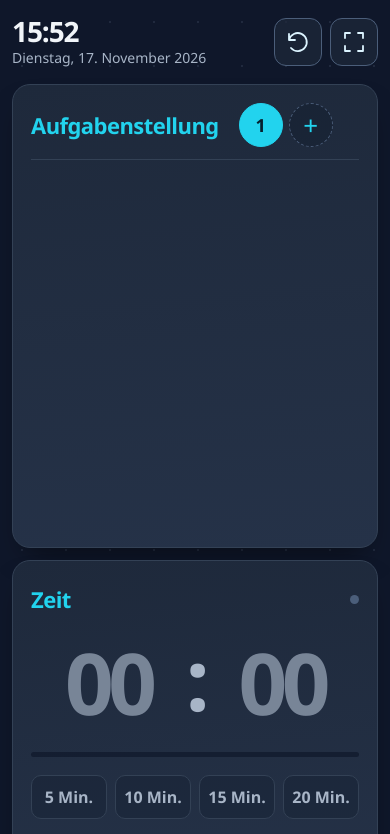
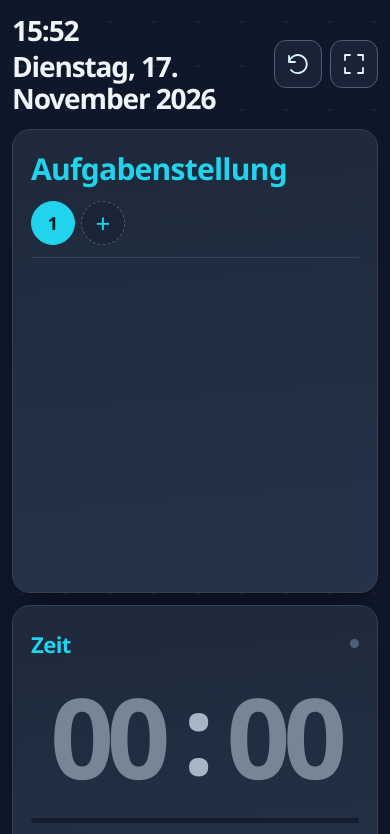
Before and after one commit to manos-informatik/Tools, a plain HTML site: page Klassentafel/index.html in a window 390 px wide. Shown: the top 834 px of the page. Drawn offline with Linux system fonts and the light colour scheme.

Commit message:
Bessere Größen

```diff
--- a/Klassentafel/style.css
+++ b/Klassentafel/style.css
@@ -20,7 +20,7 @@
   --focus: 0 0 0 3px rgba(34, 211, 238, .3);
   --radius: 18px;
   --page-gap: clamp(14px, 1.6vw, 30px);
-  --panel-padding: clamp(20px, 2vw, 36px);
+  --panel-padding: clamp(18px, 1.6vw, 28px);
 }
 
 * { box-sizing: border-box; }
@@ -80,9 +80,9 @@ svg {
 .topbar-actions { display: flex; align-items: center; gap: 8px; flex-shrink: 0; }
 
 .clock { display: flex; align-items: center; gap: clamp(16px, 1.8vw, 32px); min-width: 0; }
-.clock-time { font-size: clamp(30px, 2.8vw, 48px); font-weight: 650; font-variant-numeric: tabular-nums; line-height: 1; letter-spacing: -.04em; }
-.clock-divider { width: 1px; height: 26px; background: var(--border); }
-.clock-date { color: var(--muted); font-size: clamp(16px, 1.4vw, 24px); }
+.clock-time, .clock-date { font-size: clamp(30px, 2.8vw, 48px); font-weight: 650; line-height: 1.15; letter-spacing: -.04em; }
+.clock-time { flex-shrink: 0; font-variant-numeric: tabular-nums; }
+.clock-divider { width: 1px; height: 1.8em; background: var(--border); flex-shrink: 0; }
 
 .board {
   flex: 1;
@@ -108,6 +108,7 @@ svg {
 .panel-heading { display: flex; align-items: center; justify-content: space-between; gap: 12px; min-height: 44px; flex-shrink: 0; }
 h2 { margin: 0; color: var(--primary); font-size: clamp(22px, 1.7vw, 32px); font-weight: 650; letter-spacing: -.025em; }
 .task-panel { grid-row: 1 / -1; }
+.task-panel h2 { font-size: clamp(30px, 2.5vw, 44px); }
 .task-panel .panel-heading { padding-bottom: clamp(16px, 2vh, 28px); border-bottom: 1px solid var(--border); }
 .task-heading-main { display: flex; align-items: center; flex-wrap: wrap; gap: 12px 20px; min-width: 0; }
 .task-switcher { display: flex; flex-wrap: wrap; gap: 6px; min-width: 0; }
@@ -139,7 +140,7 @@ h2 { margin: 0; color: var(--primary); font-size: clamp(22px, 1.7vw, 32px); font
   flex: 1;
   width: 100%;
   min-height: 0;
-  margin-top: clamp(20px, 3vh, 40px);
+  margin-top: clamp(16px, 2vh, 28px);
   padding: 4px;
   border: 0;
   border-radius: 4px;
@@ -147,9 +148,9 @@ h2 { margin: 0; color: var(--primary); font-size: clamp(22px, 1.7vw, 32px); font
   resize: none;
   background: transparent;
   color: var(--text);
-  font-size: 64px;
+  font-size: 80px;
   font-weight: 600;
-  line-height: 1.26;
+  line-height: 1.15;
   letter-spacing: -.025em;
   overflow-wrap: anywhere;
   tab-size: 4;
@@ -189,14 +190,14 @@ h2 { margin: 0; color: var(--primary); font-size: clamp(22px, 1.7vw, 32px); font
 
 .timer-panel { container-type: inline-size; }
 .timer-body { flex: 1; display: flex; flex-direction: column; justify-content: center; gap: clamp(14px, 2.2vh, 26px); min-height: 0; padding-top: 10px; }
-.timer-face { width: 100%; font-variant-numeric: tabular-nums; font-size: clamp(64px, 7.5vw, 150px); font-size: clamp(60px, 25cqi, 150px); line-height: 1.15; letter-spacing: -.065em; font-weight: 650; }
+.timer-face { width: 100%; font-variant-numeric: tabular-nums; font-size: clamp(80px, 10vw, 220px); font-size: clamp(80px, 34cqi, 220px); line-height: 1.05; letter-spacing: -.065em; font-weight: 650; }
 .timer-editor { display: grid; grid-template-columns: minmax(0, 1fr) auto minmax(0, 1fr); align-items: center; }
 .timer-editor input { width: 100%; padding: 0; border: 0; border-radius: 6px; color: inherit; background: transparent; text-align: center; font: inherit; letter-spacing: inherit; appearance: textfield; -moz-appearance: textfield; }
 .timer-editor input::-webkit-inner-spin-button, .timer-editor input::-webkit-outer-spin-button { -webkit-appearance: none; margin: 0; }
 .timer-editor input::placeholder { color: var(--muted); opacity: .65; }
 .timer-colon { color: var(--muted); padding-bottom: .08em; }
 .timer-display { display: block; width: 100%; text-align: center; white-space: nowrap; }
-.timer-face.has-hours { font-size: 21cqi; }
+.timer-face.has-hours { font-size: 28cqi; }
 .timer-progress { height: 5px; overflow: hidden; border-radius: 999px; background: rgba(15, 23, 42, .7); }
 .timer-progress span { display: block; width: 100%; height: 100%; background: var(--primary); transform: scaleX(0); transform-origin: left; }
 .timer-indicator { width: 9px; height: 9px; border-radius: 50%; background: var(--button-border); }
@@ -211,34 +212,38 @@ h2 { margin: 0; color: var(--primary); font-size: clamp(22px, 1.7vw, 32px); font
 .timer-actions { display: grid; grid-template-columns: minmax(0, 1fr) auto; gap: 10px; }
 
 .social-options { flex: 1; display: grid; grid-template-rows: repeat(3, minmax(52px, 1fr)); gap: clamp(8px, 1.2vh, 14px); margin-top: 14px; }
-.social-option { position: relative; display: flex; align-items: center; gap: clamp(12px, 1.1vw, 20px); min-width: 0; padding: 10px clamp(12px, 1.1vw, 20px); border: 1px solid var(--border); border-radius: 12px; color: var(--muted); background: rgba(15, 23, 42, .24); cursor: pointer; transition: filter 150ms ease; }
+.social-option { position: relative; display: flex; align-items: center; gap: clamp(10px, 1vw, 18px); min-width: 0; padding: 10px clamp(10px, 1vw, 18px); border: 1px solid var(--border); border-radius: 12px; color: var(--muted); background: rgba(15, 23, 42, .24); cursor: pointer; transition: filter 150ms ease; }
 .social-option:hover { filter: brightness(1.15); }
 .social-option input { position: absolute; inset: 0; width: 100%; height: 100%; margin: 0; opacity: 0; cursor: pointer; }
 .social-option span { min-width: 0; font-size: clamp(18px, 1.5vw, 28px); font-weight: 600; letter-spacing: -.025em; }
-.social-icon { width: 40px; height: 32px; }
+.social-icon { width: clamp(64px, 6vw, 112px); height: clamp(40px, 3.4vw, 64px); stroke-width: 2.2; }
 .selection-check { width: 22px; height: 22px; margin-left: auto; visibility: hidden; }
 .social-option:has(input:checked) { color: var(--text); border-color: var(--secondary); background: rgba(16, 185, 129, .14); }
 .social-option:has(input:checked) .social-icon, .social-option:has(input:checked) .selection-check { color: var(--secondary); }
 .social-option:has(input:checked) .selection-check { visibility: visible; }
 .social-option:has(input:focus-visible) { outline: 2px solid var(--primary); outline-offset: 3px; box-shadow: var(--focus); }
 
-@media (min-width: 901px) and (max-height: 740px) {
+@media (min-width: 901px) and (max-height: 850px) {
   :root { --panel-padding: 18px; }
   .topbar { min-height: 64px; }
   .board { grid-template-rows: minmax(0, 1.3fr) minmax(0, 1fr); }
   .timer-body { gap: 10px; padding-top: 4px; }
-  .timer-face { font-size: min(22cqi, 13vh); }
+  .timer-face { font-size: min(34cqi, 17vh); }
+  .timer-face.has-hours { font-size: min(28cqi, 17vh); }
   .social-options { margin-top: 8px; gap: 7px; grid-template-rows: repeat(3, minmax(44px, 1fr)); }
-  .social-option { padding-block: 6px; }
+  .social-option { padding-block: 4px; }
 }
 
 @media (max-width: 900px) {
   body { height: auto; min-height: 100vh; min-height: 100dvh; }
+  .topbar { padding-block: 14px; }
+  .clock { gap: 4px; align-items: flex-start; flex-direction: column; }
+  .clock-divider { display: none; }
   .board { flex: none; grid-template-columns: minmax(0, 1fr); grid-template-rows: minmax(380px, 55dvh) auto auto; }
   .task-panel { grid-row: auto; }
   .timer-body { gap: 18px; }
-  .timer-face { font-size: clamp(80px, 19cqi, 160px); }
-  .timer-face.has-hours { font-size: clamp(70px, 16cqi, 140px); }
+  .timer-face { font-size: clamp(96px, 28cqi, 220px); }
+  .timer-face.has-hours { font-size: clamp(80px, 23cqi, 180px); }
   .timer-panel { padding-bottom: 22px; }
   .social-options { grid-template-rows: repeat(3, minmax(68px, 1fr)); }
   .social-option span { font-size: 22px; }
@@ -248,16 +253,17 @@ h2 { margin: 0; color: var(--primary); font-size: clamp(22px, 1.7vw, 32px); font
 @media (max-width: 540px) {
   :root { --panel-padding: 18px; --page-gap: 12px; }
   .topbar { min-height: 84px; }
-  .clock { gap: 3px; align-items: flex-start; flex-direction: column; }
-  .clock-divider { display: none; }
-  .clock-time { font-size: 28px; }
-  .clock-date { font-size: 14px; }
+  .clock-time, .clock-date { font-size: 28px; }
   .panel-heading { min-height: 40px; }
   h2 { font-size: 22px; }
-  .task-panel .panel-heading { padding-bottom: 12px; }
+  .task-panel .panel-heading { position: relative; padding-bottom: 12px; }
+  .task-heading-main { width: 100%; flex-direction: column; align-items: flex-start; }
+  .task-switcher { width: 100%; padding-right: 56px; }
+  .task-panel .quiet-button { position: absolute; right: 0; bottom: 12px; }
   #taskInput { margin-top: 16px; }
-  .timer-face { font-size: 26cqi; }
-  .timer-face.has-hours { font-size: 22cqi; }
+  .timer-face { font-size: 34cqi; }
+  .timer-face.has-hours { font-size: 28cqi; }
+  .social-option span { overflow-wrap: anywhere; }
 }
 
 @media (min-width: 901px) and (max-height: 590px) {
@@ -272,7 +278,7 @@ h2 { margin: 0; color: var(--primary); font-size: clamp(22px, 1.7vw, 32px); font
   .panel-heading { min-height: 32px; }
   h2 { font-size: 22px; }
   .timer-body { gap: 8px; }
-  .timer-face { font-size: min(22cqi, 11vh); }
+  .timer-face { font-size: min(34cqi, 17vh); }
   .preset-button { min-height: 36px; }
   .timer-actions .button { min-height: 44px; padding-block: 9px; }
   .social-options { gap: 6px; }
```
